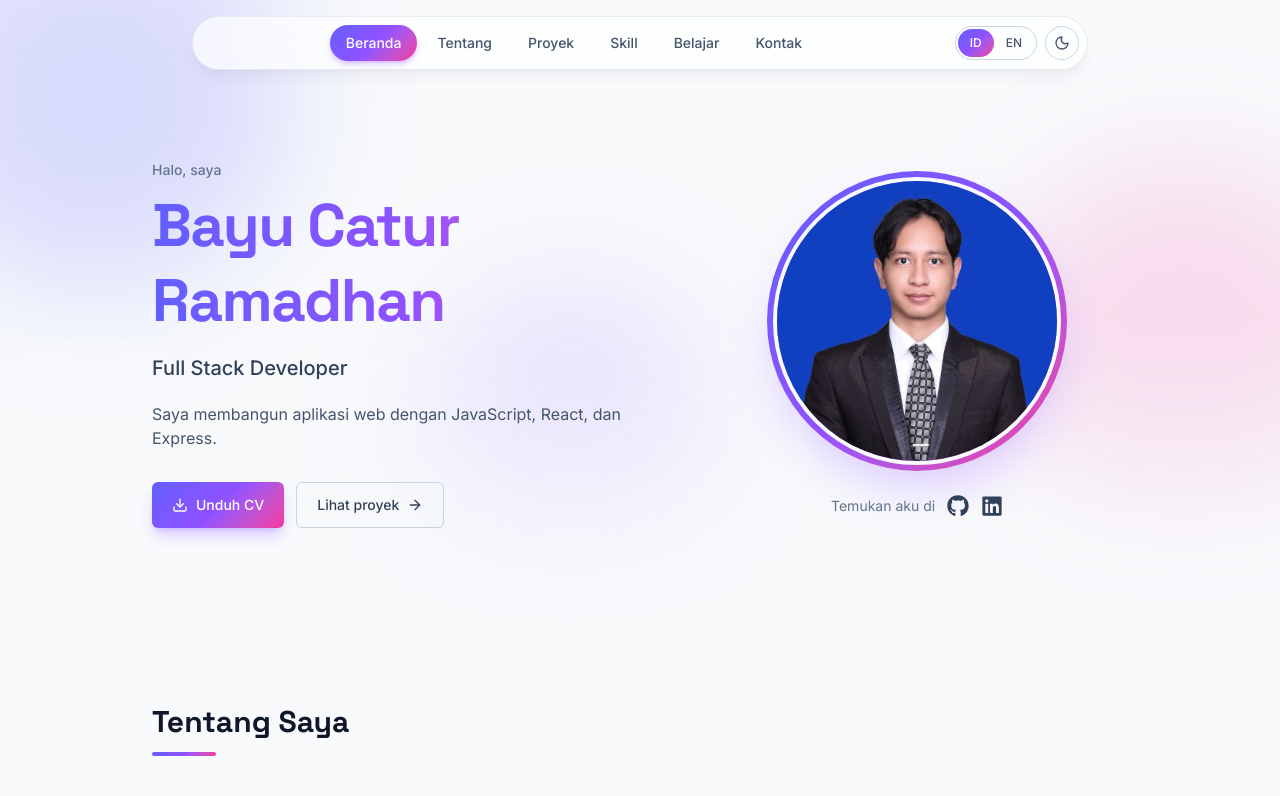
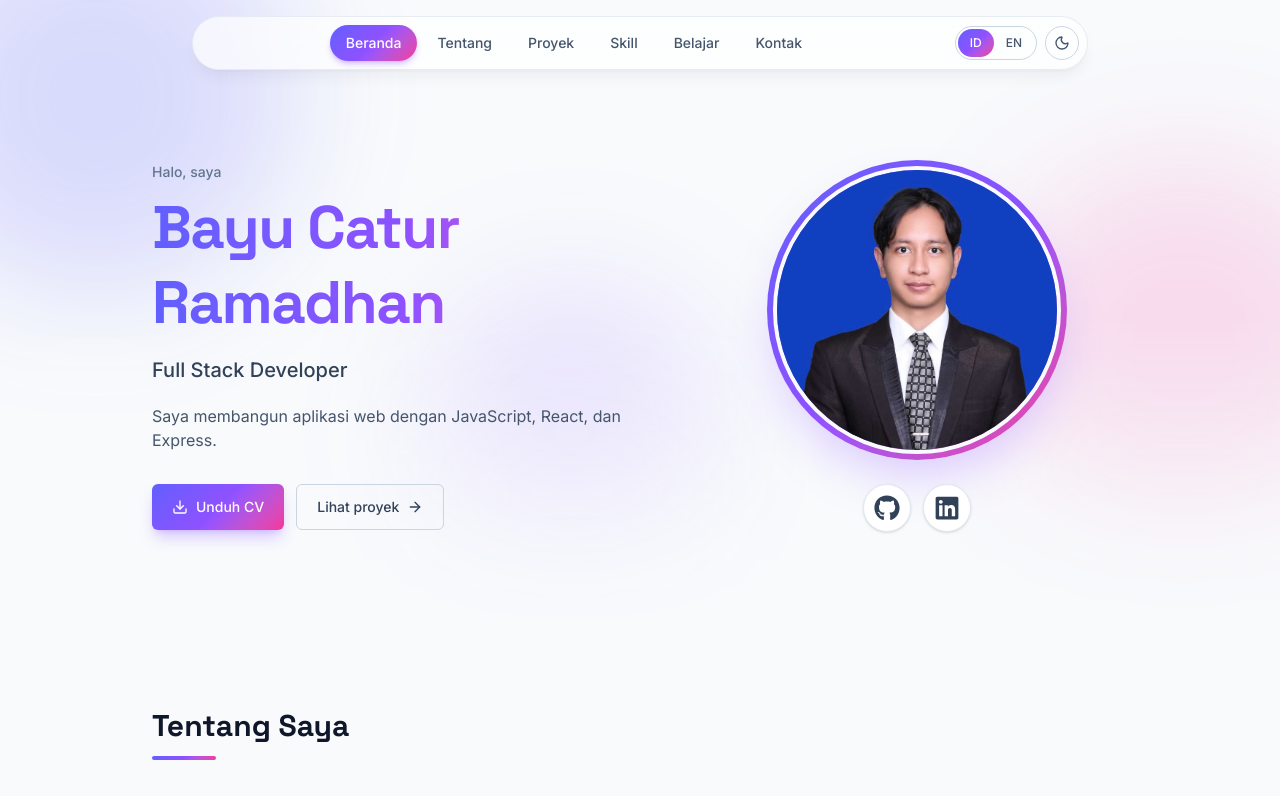
Before and after one commit to bayucr/portofolio-bayu, a React (Vite) app: page / in a window 1280 px wide. Shown: the top 796 px of the page. Built offline with nearby package versions, Linux system fonts and the light colour scheme.

Commit message:
style: restyle hero social links as round buttons

```diff
--- a/src/components/Hero.jsx
+++ b/src/components/Hero.jsx
@@ -52,25 +52,24 @@ export default function Hero({ t }) {
             />
           </div>
 
-          <div className="mt-6 flex items-center gap-3 text-sm text-slate-500 dark:text-slate-400">
-            <span>{t.hero.findMe}</span>
+          <div className="mt-6 flex items-center gap-3">
             <a
               href={github}
               target="_blank"
               rel="noreferrer"
               aria-label="GitHub"
-              className="text-slate-700 transition hover:text-violet-600 dark:text-slate-300 dark:hover:text-violet-400"
+              className="flex h-12 w-12 items-center justify-center rounded-full border border-slate-200 bg-white text-slate-700 shadow-sm transition hover:-translate-y-0.5 hover:border-violet-400 hover:text-violet-600 hover:shadow-md hover:shadow-violet-500/20 dark:border-slate-700 dark:bg-slate-900 dark:text-slate-200 dark:hover:border-violet-500 dark:hover:text-violet-400"
             >
-              <FaGithub size={22} />
+              <FaGithub size={26} />
             </a>
             <a
               href={linkedin}
               target="_blank"
               rel="noreferrer"
               aria-label="LinkedIn"
-              className="text-slate-700 transition hover:text-violet-600 dark:text-slate-300 dark:hover:text-violet-400"
+              className="flex h-12 w-12 items-center justify-center rounded-full border border-slate-200 bg-white text-slate-700 shadow-sm transition hover:-translate-y-0.5 hover:border-violet-400 hover:text-violet-600 hover:shadow-md hover:shadow-violet-500/20 dark:border-slate-700 dark:bg-slate-900 dark:text-slate-200 dark:hover:border-violet-500 dark:hover:text-violet-400"
             >
-              <FaLinkedin size={22} />
+              <FaLinkedin size={26} />
             </a>
           </div>
         </div>
--- a/src/data/content.js
+++ b/src/data/content.js
@@ -22,7 +22,6 @@ export const content = {
       badge: "Terbuka untuk kesempatan",
       cta2: "Lihat proyek",
       cv: "Unduh CV",
-      findMe: "Temukan aku di",
     },
     about: {
       title: "Tentang Saya",
@@ -114,7 +113,6 @@ export const content = {
       badge: "Open to opportunities",
       cta2: "View projects",
       cv: "Download CV",
-      findMe: "Find me on",
     },
     about: {
       title: "About Me",
```
